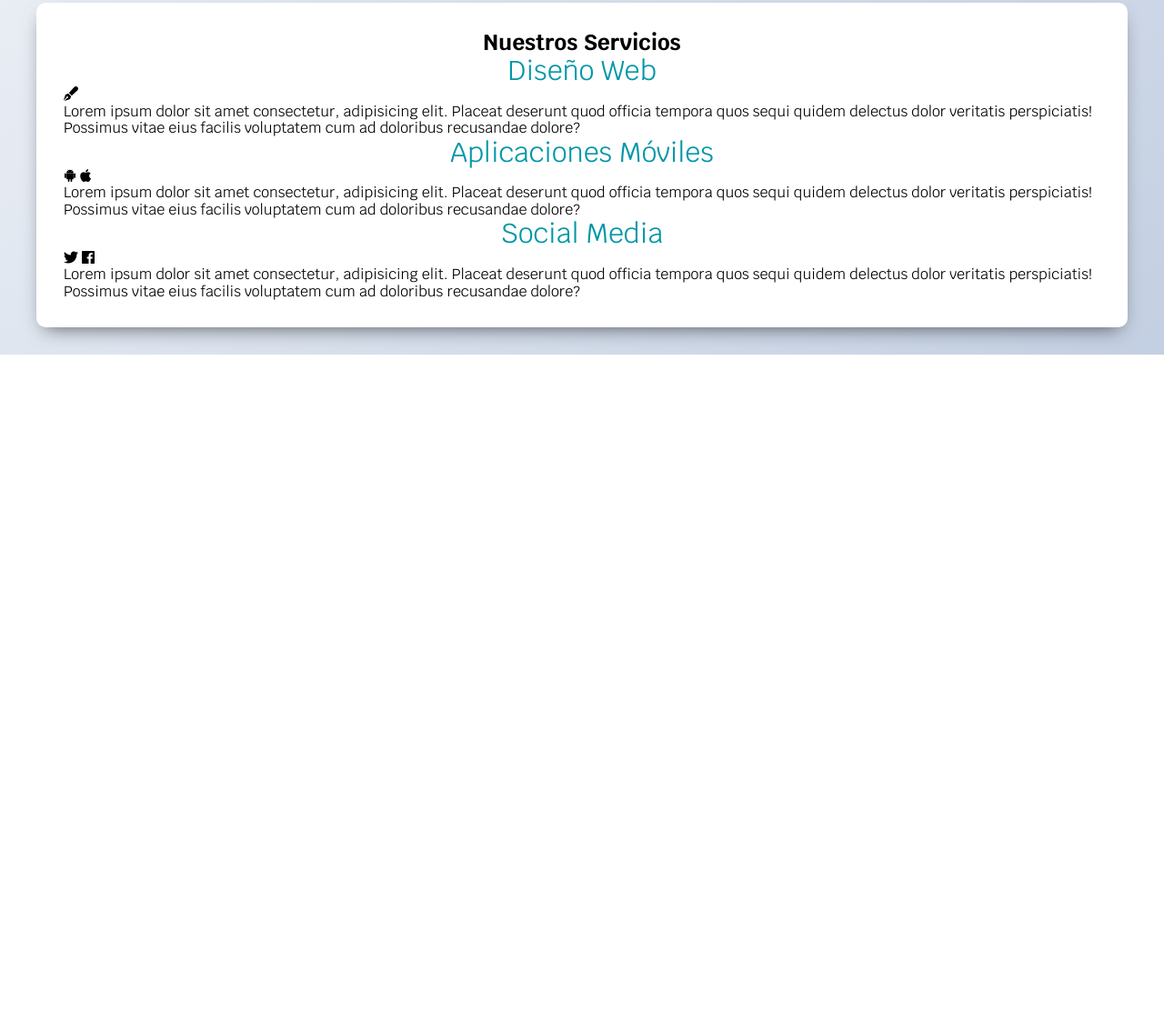
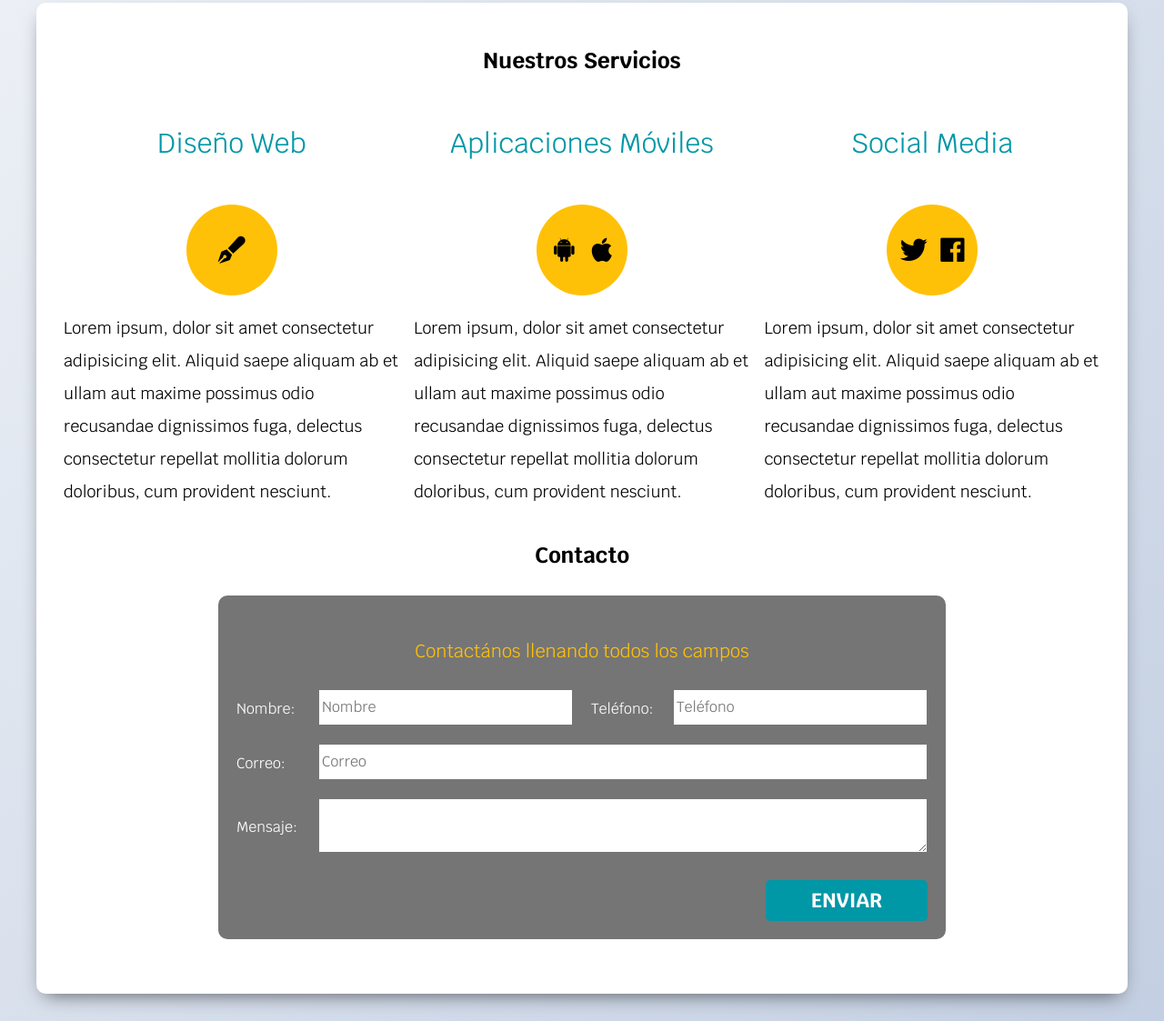
Before and after one commit to nekixito/sitioFreelancer, a plain HTML site: page index.html in a window 1280 px wide. Shown: the part 542-1665 px from the top of the page at 91% size. Before the commit the page ends 932 px from the top, so only its background shows below. Drawn offline with Linux system fonts and the light colour scheme.

Commit message:
Fin de Servicios y Contacto completo

```diff
--- a/css/style.css
+++ b/css/style.css
@@ -2,6 +2,7 @@
     --primario: #FFC107;
     --secundario: #0097A7;
     --oscuro: #212121;
+    --gris: #757575;
     --anchoPantalla: 1200px;
 }
 
@@ -24,12 +25,6 @@ body {
     font-size: 1.6rem;
 }
 
-h1,
-h2,
-h3 {
-    margin: 0;
-}
-
 h2,
 h3 {
     text-align: center;
@@ -39,6 +34,11 @@ h3 {
     color: var(--secundario);
     font-weight: 400;
     font-size: 3rem;
+}
+
+p {
+    font-size: 1.8rem;
+    line-height: 2;
 }
 
 .site-header {
@@ -121,11 +121,16 @@ h3 {
     font-weight: 700;
     font-size: 2.2rem;
     border-radius: .5rem;
+    border: none;
+}
+
+.boton:hover {
+    cursor: pointer;
 }
 
 .contenedor {
     max-width: var(--anchoPantalla);
-    margin: 0 auto;
+    margin: 3rem auto;
     background-color: #ffffff;
     padding: 3rem;
     border-radius: 1rem;
@@ -134,6 +139,97 @@ h3 {
     box-shadow: 0px 9px 21px -9px rgba(0, 0, 0, 0.64);
 }
 
-.servicios {
+.contenedor-servicios {
+    margin-top: 3rem;
+}
+
+@media (min-width: 768px) {
+    .contenedor-servicios {
+        display: flex;
+        justify-content: space-between;
+    }
+    .servicio {
+        flex: 0 0 calc( 33.3% - 1rem);
+    }
+}
+
+.servicio {
+    display: flex;
+    flex-direction: column;
+    align-items: center;
+}
+
+.iconos {
+    width: 100px;
+    height: 100px;
+    border-radius: 50%;
+    background-color: var(--primario);
+    display: flex;
+    justify-content: space-evenly;
+    align-items: center;
+    margin-top: 2rem;
+}
+
+.iconos {
+    font-size: 3rem;
+}
+
+form {
+    background-color: var(--gris);
+    padding: 2rem;
+    border-radius: 1rem;
+    margin-top: 3rem;
+}
+
+form legend {
+    text-align: center;
+    font-size: 2rem;
+    color: var(--primario);
     margin: 3rem auto;
 }
+
+@media (min-width: 768px) {
+    form {
+        max-width: 800px;
+        margin: 3rem auto;
+    }
+    .contenedor-campos {
+        display: flex;
+        justify-content: space-between;
+        flex-wrap: wrap;
+    }
+    .campo {
+        flex: 0 0 calc(50% - 1rem);
+    }
+}
+
+.campo {
+    display: flex;
+    margin-bottom: 2rem;
+    align-items: center;
+}
+
+.campo label {
+    flex: 0 0 90px;
+    padding-top: .5rem;
+    color: #ffffff;
+}
+
+.campo input {
+    flex: 1;
+    height: 4rem;
+}
+
+.campo textarea {
+    flex: 1;
+    height: 6rem;
+}
+
+.w-100 {
+    flex: 0 0 100%;
+}
+
+.enviar {
+    display: flex;
+    justify-content: flex-end;
+}
--- a/index.html
+++ b/index.html
@@ -31,7 +31,8 @@
         </div>
     </div>
 
-    <main class="servicios contenedor">
+    <div class="contenedor">
+        <main class="servicios">
             <h2>Nuestros Servicios</h2>
             <div class="contenedor-servicios">
                 <div class="servicio">
@@ -39,7 +40,8 @@
                     <div class="iconos">
                         <i class="fas fa-pen-fancy"></i>
                     </div>
-                Lorem ipsum dolor sit amet consectetur, adipisicing elit. Placeat deserunt quod officia tempora quos sequi quidem delectus dolor veritatis perspiciatis! Possimus vitae eius facilis voluptatem cum ad doloribus recusandae dolore?
+                    <p>Lorem ipsum, dolor sit amet consectetur adipisicing elit. Aliquid saepe aliquam ab et ullam aut maxime possimus odio recusandae dignissimos fuga, delectus consectetur repellat mollitia dolorum doloribus, cum provident nesciunt.</p>
+
                 </div>
                 <div class="servicio">
                     <h3>Aplicaciones Móviles</h3>
@@ -48,7 +50,7 @@
 
                         <i class="fab fa-apple"></i>
                     </div>
-                Lorem ipsum dolor sit amet consectetur, adipisicing elit. Placeat deserunt quod officia tempora quos sequi quidem delectus dolor veritatis perspiciatis! Possimus vitae eius facilis voluptatem cum ad doloribus recusandae dolore?
+                    <p>Lorem ipsum, dolor sit amet consectetur adipisicing elit. Aliquid saepe aliquam ab et ullam aut maxime possimus odio recusandae dignissimos fuga, delectus consectetur repellat mollitia dolorum doloribus, cum provident nesciunt.</p>
                 </div>
                 <div class="servicio">
                     <h3>Social Media</h3>
@@ -56,11 +58,40 @@
                         <i class="fab fa-twitter"></i>
                         <i class="fab fa-facebook"></i>
                     </div>
-                Lorem ipsum dolor sit amet consectetur, adipisicing elit. Placeat deserunt quod officia tempora quos sequi quidem delectus dolor veritatis perspiciatis! Possimus vitae eius facilis voluptatem cum ad doloribus recusandae dolore?
+                    <p>Lorem ipsum, dolor sit amet consectetur adipisicing elit. Aliquid saepe aliquam ab et ullam aut maxime possimus odio recusandae dignissimos fuga, delectus consectetur repellat mollitia dolorum doloribus, cum provident nesciunt.</p>
                 </div>
             </div>
         </main>
 
+        <section id="contacto" class="contacto">
+            <h2>Contacto</h2>
+            <form action="#">
+                <legend>Contactános llenando todos los campos</legend>
+                <div class="contenedor-campos">
+                    <div class="campo">
+                        <label>Nombre:</label>
+                        <input type="text" name="nombre" placeholder="Nombre">
+                    </div>
+                    <div class="campo">
+                        <label>Teléfono:</label>
+                        <input type="tel" name="nombre" placeholder="Teléfono">
+                    </div>
+                    <div class="campo w-100">
+                        <label>Correo:</label>
+                        <input type="mail" name="nombre" placeholder="Correo">
+                    </div>
+                    <div class="campo w-100">
+                        <label>Mensaje:</label>
+                        <textarea></textarea>
+                    </div>
+                </div>
+                <div class="enviar">
+                    <input type="submit" class="boton" value="Enviar">
+                </div>
+            </form>
+        </section>
+    </div>
+
 </body>
 
 </html>
```
Lines whose indentation alone changed are shown as unchanged.
